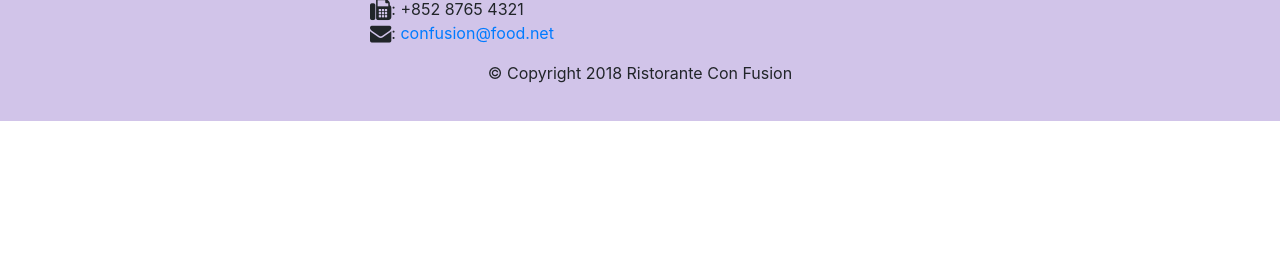
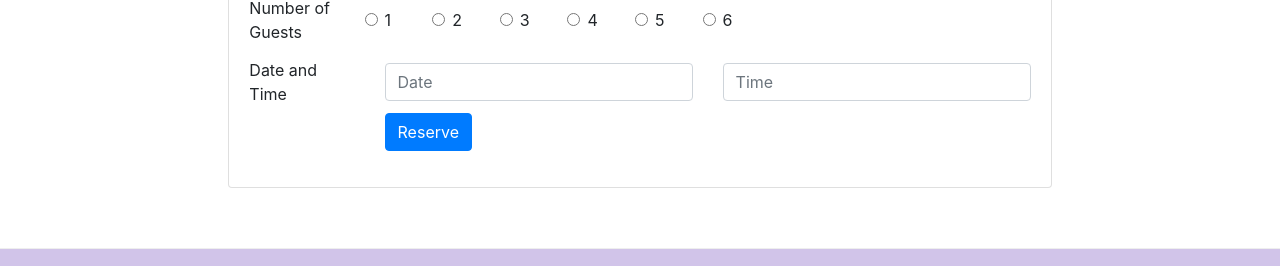
Before and after one commit to Hp-175/Test-Git, a website: page index.html in a window 1280 px wide. Shown: the part 1685-1951 px from the top of the page. Before the commit the page ends 1806 px from the top, so only its background shows below. Drawn offline with nearby package versions, Linux system fonts and the light colour scheme.

Commit message:
Update index.html

```diff
--- a/index.html
+++ b/index.html
@@ -39,8 +39,11 @@
                     <h1>Ristorante con Fusion</h1>
                     <p>We take inspiration from the World's best cuisines, and create a unique fusion experience. Our lipsmacking creations will tickle your culinary senses!</p>
                 </div>
-                <div class="col-12 col-sm align-self-center">
+                <div class="col-12 col-sm-3 align-self-center">
                     <img src="img/logo.png" class="img-fluid">
+                </div>
+                <div class="col-12 col-sm-3 align-self-center">
+                    <a href="#reserve" class="btn btn-block btn-warning">Reserve Table</a>
                 </div>
             </div>
         </div>
@@ -55,7 +58,7 @@
                 <div class="media">
                     <img class="d-flex mr-3 ing-thumbnail align-self-center" src="img/uthappizza.png" alt="uthappizza">
                     <div class="media-body">
-                        <h2 class="mt-0">Uthappizza</h2>
+                        <h2 class="mt-0">Uthappizza <span class="badge badge-danger">HOT</span><span class="badge badge-pill badge-secondary">$4.99</span></h2>
                         <p>A unique combination of Indian Uthappam (pancake) and Italian pizza, topped with Cerignola olives, ripe vine cherry tomatoes, Vidalia onion, Guntur chillies and Buffalo Paneer.</p>
                     </div>
                 </div>
@@ -67,12 +70,17 @@
                 <h3>This Month's Promotions</h3>
             </div>
             <div class="col col-sm col-md">
-                <h2>Weekend Grand Buffet</h2>
-                <p>Featuring mouthwatering combinations with a choice of five different salads, six enticing appetizers, six main entrees and five choicest desserts. Free flowing bubbly and soft drinks. All for just $19.99 per person </p>
+                <div class="media">
+                    <div class="media-body">
+                        <h2>Weekend Grand Buffet<span class="badge badge-danger">NEW</span></h2>
+                        <p>Featuring mouthwatering combinations with a choice of five different salads, six enticing appetizers, six main entrees and five choicest desserts. Free flowing bubbly and soft drinks. All for just $19.99 per person </p>
+                    </div>
+                    <img class="d-flex mr-3 thumbnail clign-self-center" src="img/buffet.png" alt="buffet">
+                </div>
             </div>
         </div>
 
-        <div class="row row-content">
+        <div class="row row-content align-items-center">
             <div class="col-12 col-sm-4 order-sm-last col-md-3">
                 <h3>Meet our Culinary Specialists</h3>
             </div>
@@ -84,6 +92,58 @@
                         <h4>Executive Chef</h4>
                         <p>Award winning three-star Michelin chef with wide International experience having worked closely with whos-who in the culinary world, he specializes in creating mouthwatering Indo-Italian fusion experiences. </p>
                     </div>
+                </div>
+            </div>
+        </div>
+    </div>
+    <a id="reserve"></a>
+    <div class="row row-content align-items-center justify-content-center">
+        <div class="col-8">
+            <div class="card">
+                <h3 class="card-header bg-warning text-white text-center">Reserve a Table</h3>
+                <div class="card-body">
+                    <form>
+                        <div class="form-group row align-items-center justify-content-center">
+                            <label for="numberofguest" class="col-12 col-md-2 col-form-label">Number of Guests</label>
+
+                            <div class="col-2 col-md-1">
+                                <input type="radio" class="form-check-input" id="numberofguest1" name="numberofguest">
+                                <label for="numberofguest1" class="form-check-label">1</label>
+                            </div>
+                            <div class="col-2 col-md-1">
+                                <input type="radio" class="form-check-input" id="numberofguest2" name="numberofguest">
+                                <label for="numberofguest2" class="form-check-label">2</label>
+                            </div>
+                            <div class="col-2 col-md-1">
+                                <input type="radio" class="form-check-input" id="numberofguest3" name="numberofguest">
+                                <label for="numberofguest3" class="form-check-label">3</label>
+                            </div>
+                            <div class="col-2 col-md-1">
+                                <input type="radio" class="form-check-input" id="numberofguest4" name="numberofguest">
+                                <label for="numberofguest4" class="form-check-label">4</label>
+                            </div>
+                            <div class="col-2 col-md-1">
+                                <input type="radio" class="form-check-input" id="numberofguest5" name="numberofguest">
+                                <label for="numberofguest5" class="form-check-label">5</label>
+                            </div>
+                            <div class="col-2 col-md-5">
+                                <input type="radio" class="form-check-input" id="numberofguest6" name="numberofguest">
+                                <label for="numberofguest6" class="form-check-label">6</label>
+                            </div>
+
+                            <label for="dateandtime" class="col-12 col-md-2 col-form-label">Date and Time</label>
+
+                            <div class="col-12 col-md-5">
+                                <input type="text" class="form-control" id="date" name="Date" placeholder="Date">
+                            </div>
+                            <div class="col-12 col-md-5">
+                                <input type="text" class="form-control" id="time" name="Time" placeholder="Time">
+                            </div>
+                            <div class="col-12 col-md-8 col-offset-sm-2">
+                                <a class="btn btn-primary text-white">Reserve</a>
+                            </div>
+                        </div>
+                    </form>
                 </div>
             </div>
         </div>
```
